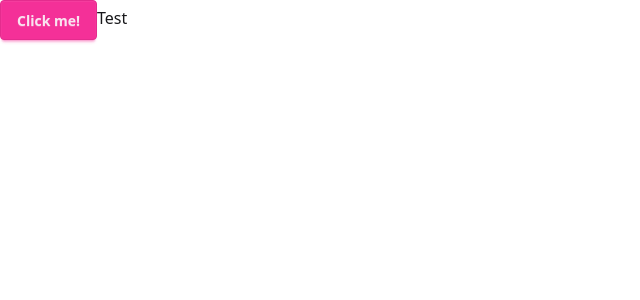
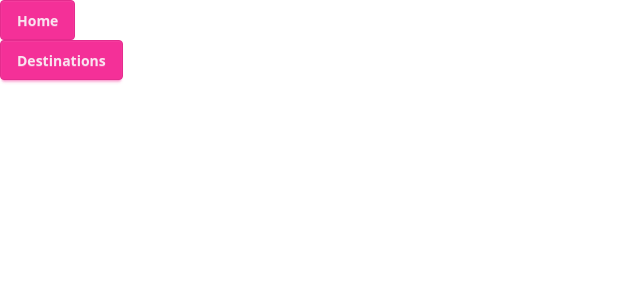
Before and after one commit to jan-ninh/travel-agency-router, a React (Vite) app: page / in a window 1280 px wide. Shown: the top 300 px of the page, without its empty margins (0-640 px from the left). Built offline with nearby package versions, Linux system fonts and the light colour scheme.

Commit message:
basic pages

```diff
--- a/src/App.jsx
+++ b/src/App.jsx
@@ -1,10 +1,11 @@
+import Destinations from "./pages/Destinations";
+import Home from "./pages/Home";
+
 function App() {
   return (
     <>
-      <div>
-        <button className="btn btn-secondary"> Click me! </button>
-        Test
-      </div>
+      <Home />
+      <Destinations />
     </>
   );
 }
--- /dev/null
+++ b/src/pages/Destinations.jsx
@@ -0,0 +1,13 @@
+import React from "react";
+
+const Destinations = () => {
+  return (
+    <div>
+      <div>
+        <button className="btn btn-secondary"> Destinations </button>
+      </div>
+    </div>
+  );
+};
+
+export default Destinations;
--- /dev/null
+++ b/src/pages/Home.jsx
@@ -0,0 +1,13 @@
+import React from "react";
+
+const Home = () => {
+  return (
+    <div>
+      <div>
+        <button className="btn btn-secondary"> Home </button>
+      </div>
+    </div>
+  );
+};
+
+export default Home;
```
Also changed, not shown: src/pages/About.jsx (added), src/pages/Contact.jsx (added).
